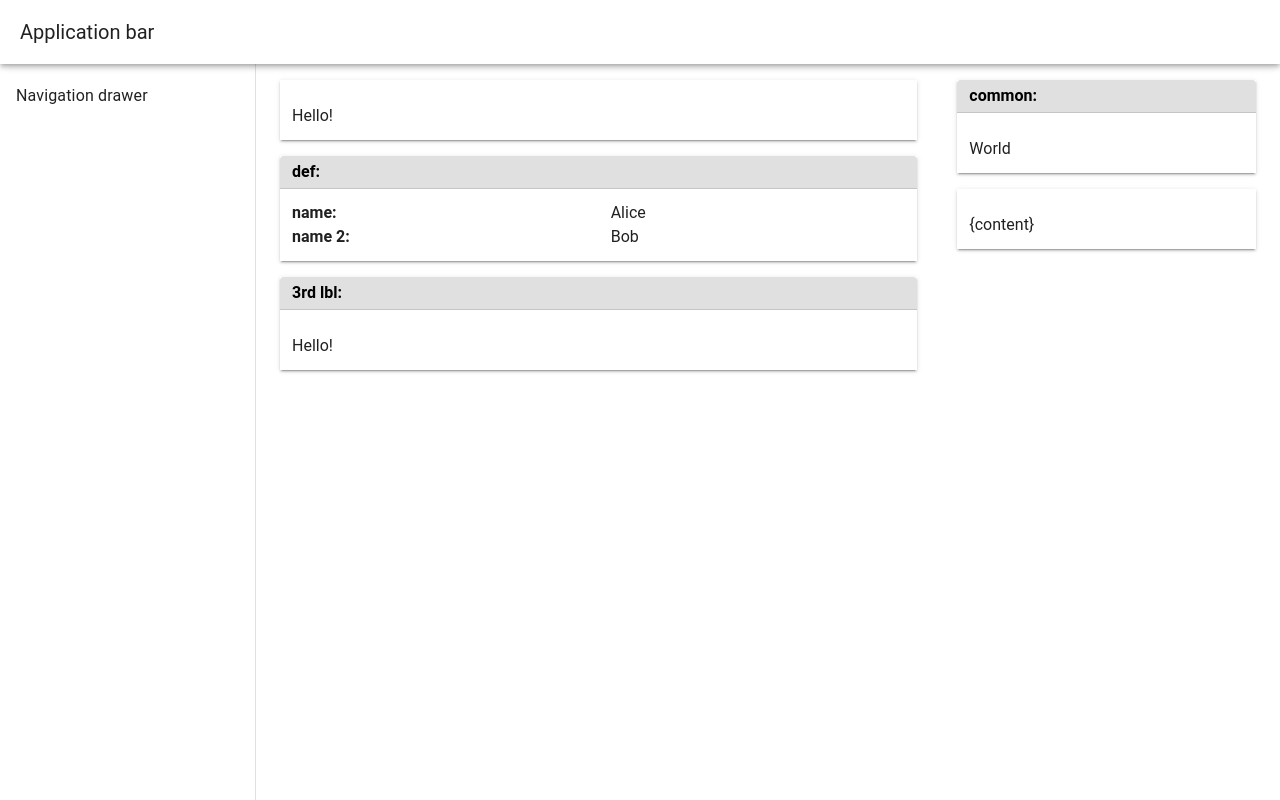
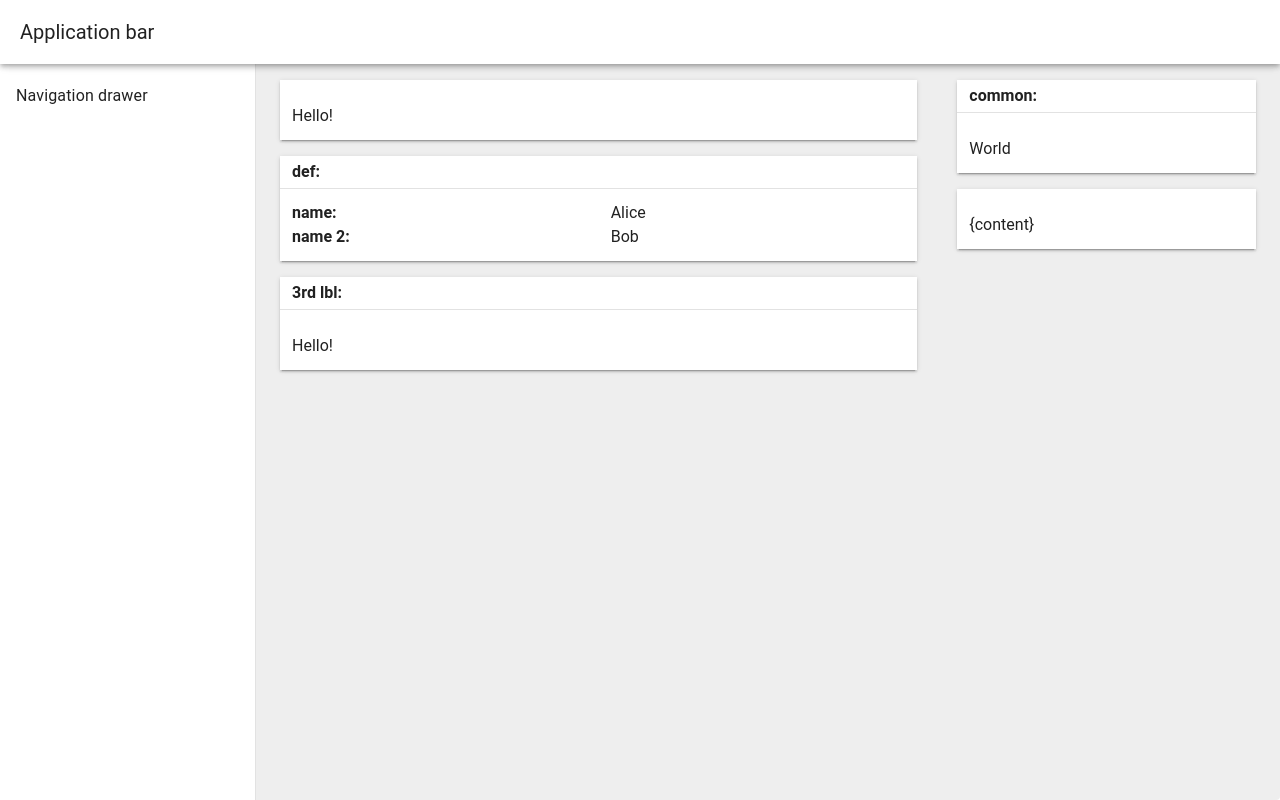
Before and after one commit to tomaskraus/nevid-univ, a Vue app: page / in a window 1280 px wide. Built offline with nearby package versions, Linux system fonts and the light colour scheme.

Commit message:
feat: custom theme

```diff
--- a/src/components/SheetItem.vue
+++ b/src/components/SheetItem.vue
@@ -1,6 +1,6 @@
 <template>
   <v-sheet  :elevation="2" class="mb-4 mx-2">
-    <v-sheet v-if="label" class="px-3 py-1 font-weight-bold border-b border-darker rounded-t"  color="grey-lighten-2">{{label}}:</v-sheet>
+    <v-sheet v-if="label" class="px-3 py-1 font-weight-bold border-b border-darker rounded-t">{{label}}:</v-sheet>
     <v-sheet class="pa-3 pt-6">
       <slot>{content}</slot>
     </v-sheet>
--- a/src/plugins/vuetify.js
+++ b/src/plugins/vuetify.js
@@ -12,6 +12,22 @@ import 'vuetify/styles'
 import { createVuetify } from 'vuetify'
 
 // https://vuetifyjs.com/en/introduction/why-vuetify/#feature-guides
+
+const myCustomLightTheme = {
+  dark: false,
+  colors: {
+    background: '#EEEEEE',
+  },
+  variables: {
+    'border-color': '#111111',
+  }
+}
+
 export default createVuetify({
-  //
+  theme: {
+    defaultTheme: 'myCustomLightTheme',
+    themes: {
+      myCustomLightTheme,
+    },
+  },
 })
```
